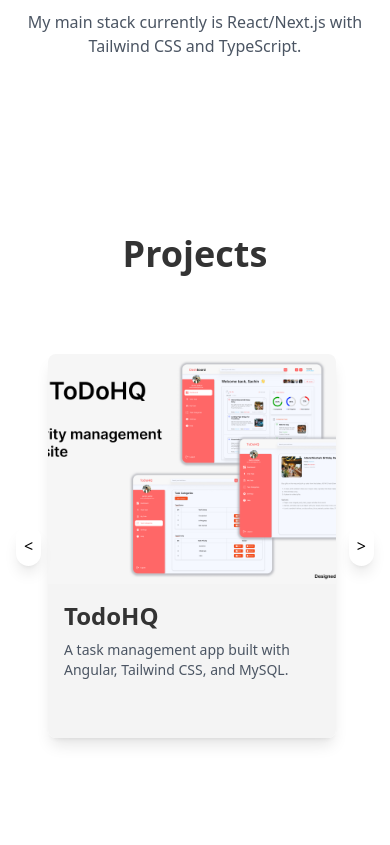
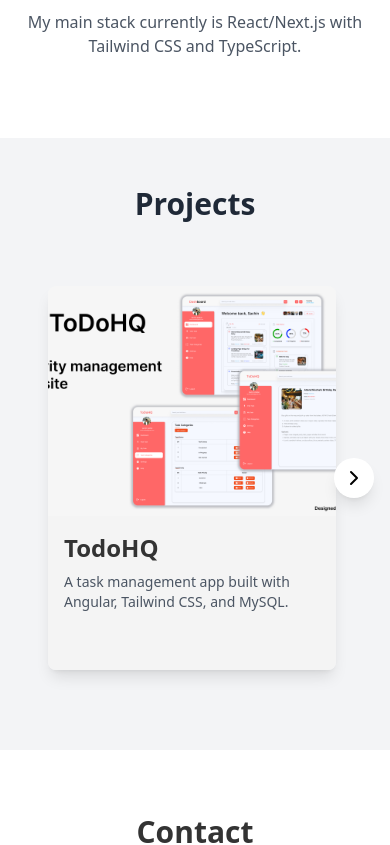
Before and after one commit to NinoZullo05/DevPortfolio, a React (Create React App) app: page / in a window 390 px wide. Shown: the part 1420-2265 px from the top of the page. Built offline with nearby package versions, Linux system fonts and the light colour scheme.

Commit message:
added Language component for ProjectCard

```diff
--- /dev/null
+++ b/src/components/Language.jsx
@@ -0,0 +1,19 @@
+import React from "react";
+
+const Language = ({ name, icon, bgColor, textColor }) => {
+  return (
+    <div
+      className="flex items-center justify-center px-4 py-2 rounded-lg shadow-md"
+      style={{
+        backgroundColor: bgColor,
+        color: textColor,
+      }}
+    >
+      <div className="mr-2 text-2xl">{icon}</div>
+
+      <span className="font-semibold text-lg">{name}</span>
+    </div>
+  );
+};
+
+export default Language;
--- a/src/components/ProjectCard.jsx
+++ b/src/components/ProjectCard.jsx
@@ -1,8 +1,26 @@
-import React, { useState } from "react";
+import React, { useState, useEffect } from "react";
+import Language from "./Language";
 
+const ProjectCard = ({
+  title,
+  description,
+  image,
+  technologies,
+  isDarkMode,
+}) => {
+  const [isFlipped, setIsFlipped] = useState(false);
+  const [isMobile, setIsMobile] = useState(false);
 
-const ProjectCard = ({ title, description, image, technologies, isDarkMode }) => {
-  const [isFlipped, setIsFlipped] = useState(false);
+  useEffect(() => {
+    const handleResize = () => {
+      setIsMobile(window.innerWidth <= 768);
+    };
+
+    handleResize();
+    window.addEventListener("resize", handleResize);
+
+    return () => window.removeEventListener("resize", handleResize);
+  }, []);
 
   const handleFlip = () => {
     setIsFlipped(!isFlipped);
@@ -12,43 +30,67 @@ const ProjectCard = ({ title, description, image, technologies, isDarkMode }) =>
     <div className="relative w-full h-full max-w-xs md:max-w-sm lg:max-w-md p-4">
       <div
         className="relative w-full h-96 max-w-md rounded-lg shadow-lg overflow-hidden cursor-pointer transition-transform duration-500"
-        onMouseEnter={handleFlip}
-        onMouseLeave={handleFlip}
+        onMouseEnter={!isMobile ? handleFlip : null}
+        onMouseLeave={!isMobile ? handleFlip : null}
+        onClick={isMobile ? handleFlip : null}
         role="button"
         aria-label="Project Card"
         tabIndex="0"
       >
-        {/* Front Side */}
+        {/* Lato Front */}
         <div
-          className={`w-full h-full transition-opacity duration-500 ${isFlipped ? "opacity-0" : "opacity-100"}`}
+          className={`w-full h-full transition-opacity duration-500 ${
+            isFlipped ? "opacity-0" : "opacity-100"
+          }`}
         >
           <img
             src={image}
             alt={`${title} Thumbnail`}
             className="w-full h-3/5 object-cover"
           />
-          <div className={`p-4 h-2/5 ${isDarkMode ? "bg-dark-gray" : "bg-light-gray"}`}>
-            <h3 className={`text-2xl font-bold mb-2 ${isDarkMode ? "text-dark-text" : "text-light-text"}`}>
+          <div
+            className={`p-4 h-2/5 ${
+              isDarkMode ? "bg-dark-gray" : "bg-light-gray"
+            }`}
+          >
+            <h3
+              className={`text-2xl font-bold mb-2 ${
+                isDarkMode ? "text-dark-text" : "text-light-text"
+              }`}
+            >
               {title}
             </h3>
-            <p className={`text-sm ${isDarkMode ? "text-gray-400" : "text-gray-600"}`}>{description}</p>
+            <p
+              className={`text-sm ${
+                isDarkMode ? "text-gray-400" : "text-gray-600"
+              }`}
+            >
+              {description}
+            </p>
           </div>
         </div>
 
-        {/* Back Side */}
+        {/* Lato Back */}
         <div
-          className={`absolute w-full h-full top-0 transition-opacity duration-500 ${isFlipped ? "opacity-100" : "opacity-0"} ${isDarkMode ? "bg-dark-gray text-dark-text" : "bg-light-gray text-light-text"} p-6`}
+          className={`absolute w-full h-full top-0 transition-opacity duration-500 ${
+            isFlipped ? "opacity-100" : "opacity-0"
+          } ${
+            isDarkMode
+              ? "bg-dark-gray text-dark-text"
+              : "bg-light-gray text-light-text"
+          } p-6`}
         >
           <h3 className="text-2xl font-bold mb-4">{title}</h3>
           <p className="mb-4">Detailed information about the project.</p>
           <div className="flex flex-wrap gap-2 mb-4">
             {technologies.map((tech, index) => (
-              <span
+              <Language
                 key={index}
-                className={`px-2 py-1 bg-${tech.color}-100 text-${tech.color}-800 rounded-full text-sm font-semibold flex items-center`}
-              >
-                {tech.icon} {tech.name}
-              </span>
+                name={tech.name}
+                icon={tech.icon}
+                bgColor={`${tech.color}-100`}
+                textColor={`${tech.color}-800`}
+              />
             ))}
           </div>
           <div className="mt-auto">
--- a/src/components/Projects.jsx
+++ b/src/components/Projects.jsx
@@ -1,8 +1,9 @@
-import React, { useRef } from "react";
+import React, { useState, useRef, useEffect } from "react";
 import ProjectCard from "./ProjectCard";
 import { FaAngular, FaReact, FaJava } from "react-icons/fa";
 import { SiTailwindcss, SiMysql, SiFlutter } from "react-icons/si";
 import { useTheme } from "../hooks/ThemeContext";
+import { ChevronLeft, ChevronRight } from "lucide-react";
 
 import ToDOHQImage from "../assets/images/ToDoHQ.png";
 import SmartlinxWebsiteImage from "../assets/images/SmartLinx_Website.pn.png";
@@ -11,15 +12,26 @@ import SmartlinxAppImage from "../assets/images/SmartLinx.png";
 const Projects = () => {
   const { isDarkMode } = useTheme();
   const scrollRef = useRef(null);
+  const [scrollPosition, setScrollPosition] = useState(0);
+  const [maxScroll, setMaxScroll] = useState(0);
 
   const projects = [
     {
       title: "TodoHQ",
-      description: "A task management app built with Angular, Tailwind CSS, and MySQL.",
+      description:
+        "A task management app built with Angular, Tailwind CSS, and MySQL.",
       image: ToDOHQImage,
       technologies: [
-        { name: "Angular", icon: <FaAngular className="mr-1" />, color: "red" },
-        { name: "Tailwind", icon: <SiTailwindcss className="mr-1" />, color: "teal" },
+        {
+          name: "Angular",
+          icon: <FaAngular className="mr-1" />,
+          color: "#dd0031",
+        },
+        {
+          name: "Tailwind",
+          icon: <SiTailwindcss className="mr-1" />,
+          color: "teal",
+        },
         { name: "MySQL", icon: <SiMysql className="mr-1" />, color: "blue" },
       ],
     },
@@ -29,7 +41,11 @@ const Projects = () => {
       image: SmartlinxWebsiteImage,
       technologies: [
         { name: "React", icon: <FaReact className="mr-1" />, color: "blue" },
-        { name: "Tailwind", icon: <SiTailwindcss className="mr-1" />, color: "teal" },
+        {
+          name: "Tailwind",
+          icon: <SiTailwindcss className="mr-1" />,
+          color: "teal",
+        },
       ],
     },
     {
@@ -37,44 +53,72 @@ const Projects = () => {
       description: "A mobile app built with Flutter, Java, and MySQL.",
       image: SmartlinxAppImage,
       technologies: [
-        { name: "Flutter", icon: <SiFlutter className="mr-1" />, color: "blue" },
+        {
+          name: "Flutter",
+          icon: <SiFlutter className="mr-1" />,
+          color: "blue",
+        },
         { name: "Java", icon: <FaJava className="mr-1" />, color: "orange" },
         { name: "MySQL", icon: <SiMysql className="mr-1" />, color: "blue" },
       ],
     },
   ];
 
+  useEffect(() => {
+    if (scrollRef.current) {
+      setMaxScroll(
+        scrollRef.current.scrollWidth - scrollRef.current.clientWidth
+      );
+    }
+  }, [projects]);
+
   const scroll = (direction) => {
     if (scrollRef.current) {
-      const scrollAmount = scrollRef.current.clientWidth;
-      scrollRef.current.scrollLeft += direction === "left" ? -scrollAmount : scrollAmount;
+      const container = scrollRef.current;
+      const scrollAmount = container.clientWidth;
+      let newScrollPosition =
+        scrollPosition + (direction === "left" ? -scrollAmount : scrollAmount);
+
+      newScrollPosition = Math.max(0, Math.min(newScrollPosition, maxScroll));
+      container.scrollTo({ left: newScrollPosition, behavior: "smooth" });
+      setScrollPosition(newScrollPosition);
     }
   };
 
+  const showLeftButton = scrollPosition > 0;
+  const showRightButton = scrollPosition < maxScroll;
+
   return (
-    <div id="projects" className={`py-24 ${isDarkMode ? "bg-dark-bg" : "bg-light-bg"}`}>
+    <div
+      id="projects"
+      className={`py-12 ${isDarkMode ? "bg-gray-900" : "bg-gray-100"}`}
+    >
       <div className="container mx-auto px-4">
-        <h2 className={`text-4xl font-bold text-center mb-12 ${isDarkMode ? "text-dark-text" : "text-light-text"}`}>
+        <h2
+          className={`text-3xl md:text-4xl font-bold text-center mb-8 ${
+            isDarkMode ? "text-white" : "text-gray-800"
+          }`}
+        >
           Projects
         </h2>
         <div className="relative">
-          {/* Pulsanti di navigazione per mobile */}
+          {showLeftButton && (
             <button
-            className="absolute left-0 top-1/2 transform -translate-y-1/2 bg-light-bg dark:bg-dark-bg p-2 rounded-full shadow-lg hover:bg-light-green dark:hover:bg-dark-green transition duration-300 z-10 md:hidden"
+              className="absolute left-0 top-1/2 transform -translate-y-1/2 bg-white dark:bg-gray-800 p-2 rounded-full shadow-lg hover:bg-gray-200 dark:hover:bg-gray-700 transition duration-300 z-10"
               onClick={() => scroll("left")}
               aria-label="Scroll Left"
             >
-            &lt;
+              <ChevronLeft className="h-6 w-6" />
             </button>
+          )}
           <div
             ref={scrollRef}
-            className="flex overflow-x-auto no-scrollbar snap-x snap-mandatory md:grid md:grid-cols-1 lg:grid-cols-2 xl:grid-cols-3 gap-4"
-            style={{ scrollBehavior: "smooth" }}
+            className="flex overflow-x-auto snap-x snap-mandatory scrollbar-hide"
           >
             {projects.map((project, index) => (
               <div
                 key={index}
-                className="flex-shrink-0 w-full md:w-full lg:w-full xl:w-full p-4 snap-center"
+                className="flex-shrink-0 w-full sm:w-1/2 lg:w-1/3 p-4 snap-center"
               >
                 <ProjectCard
                   title={project.title}
@@ -86,13 +130,15 @@ const Projects = () => {
               </div>
             ))}
           </div>
+          {showRightButton && (
             <button
-            className="absolute right-0 top-1/2 transform -translate-y-1/2 bg-light-bg dark:bg-dark-bg p-2 rounded-full shadow-lg hover:bg-light-green dark:hover:bg-dark-green transition duration-300 z-10 md:hidden"
+              className="absolute right-0 top-1/2 transform -translate-y-1/2 bg-white dark:bg-gray-800 p-2 rounded-full shadow-lg hover:bg-gray-200 dark:hover:bg-gray-700 transition duration-300 z-10"
               onClick={() => scroll("right")}
               aria-label="Scroll Right"
             >
-            &gt;
+              <ChevronRight className="h-6 w-6" />
             </button>
+          )}
         </div>
       </div>
     </div>
--- a/src/hooks/ThemeContext.js
+++ b/src/hooks/ThemeContext.js
@@ -7,7 +7,6 @@ export const useTheme = () => useContext(ThemeContext);
 export const ThemeProvider = ({ children }) => {
   const [isDarkMode, setIsDarkMode] = useState(false);
 
-  // Controlla il localStorage all'avvio e imposta il tema in base ai dati salvati
   useEffect(() => {
     const savedTheme = localStorage.getItem("isDarkMode");
     if (savedTheme !== null) {
@@ -15,7 +14,6 @@ export const ThemeProvider = ({ children }) => {
     }
   }, []);
 
-  // Funzione per alternare il tema e salvare lo stato nel localStorage
   const toggleTheme = () => {
     setIsDarkMode((prevMode) => {
       const newMode = !prevMode;
```
Also changed, not shown: src/components/Home.jsx (+6 -3 lines), src/components/NavBar.jsx (+7 -2 lines), 1 other file (tests, documents, lock files or other folders). Lines whose indentation alone changed are shown as unchanged.
